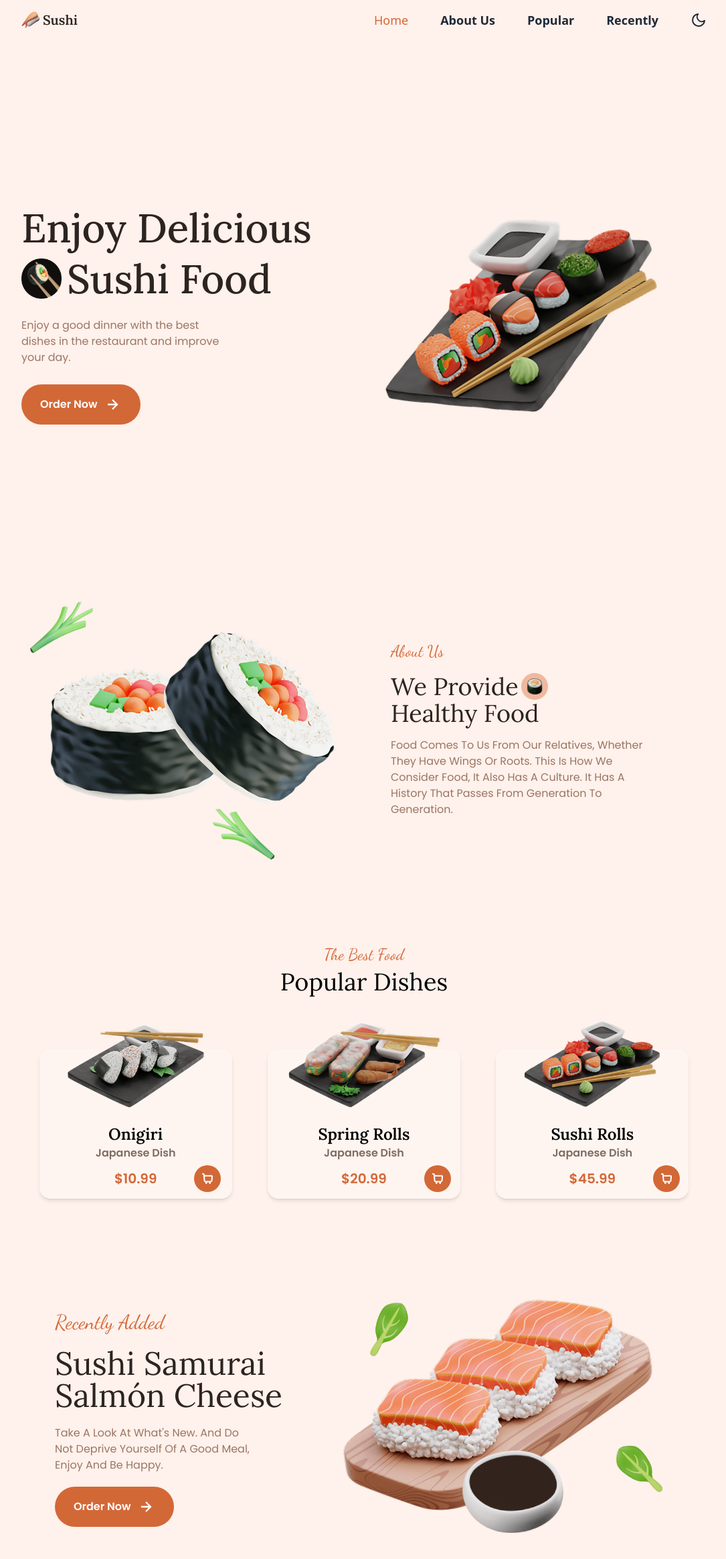
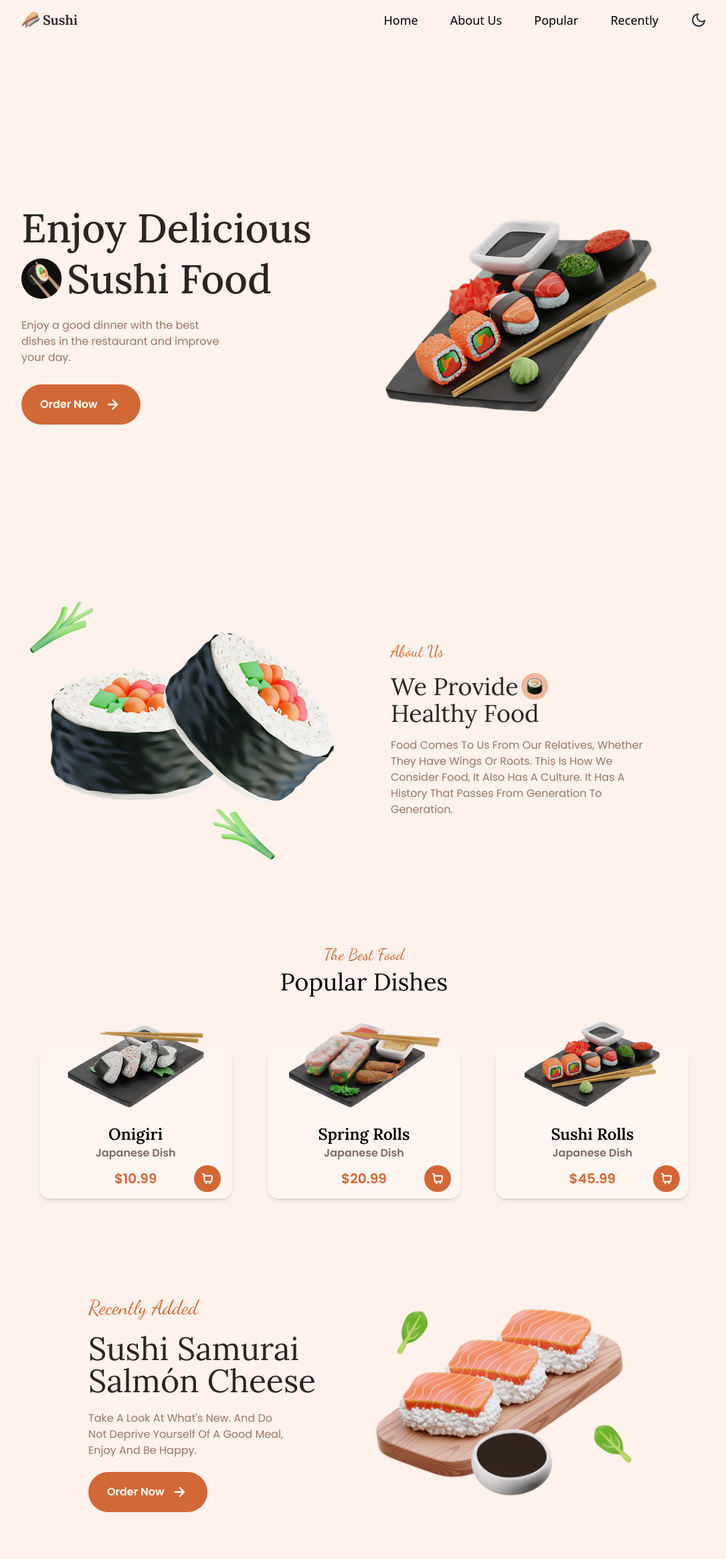
Before and after one commit to coder-kaleb/sushi, a Next.js app: page / in a window 1280 px wide. Shown: the top 2328 px of the page at 67% size, without its empty margins (96-1181 px from the left). Built offline with nearby package versions, Linux system fonts and the light colour scheme.

Commit message:
recent food section is finished

```diff
--- a/components/Nav.tsx
+++ b/components/Nav.tsx
@@ -3,30 +3,34 @@ import { HiOutlineSquares2X2 } from "react-icons/hi2";
 import { lora } from "../app/fonts";
 import Link from "next/link";
 import Image from "next/image";
+import { navLinks } from "@/constants";
+import { useRouter } from "next/navigation";
 export default function Nav() {
   return (
     <header className=" fixed inset-x-0  z-[99999] w-full items-center bg-[#FFF1EB] px-6 py-4 sm:px-10 md:px-16 xl:px-32 ">
       <nav className="flex items-center justify-between ">
         <div
-          className={`text-md flex text-xl font-semibold text-light-gray transition duration-500 hover:text-orange  ${lora.className} gap-1`}
+          className={`text-md flex cursor-pointer text-xl font-semibold text-light-gray transition duration-500 hover:text-orange  ${lora.className} gap-1`}
         >
-          <Image src="/logo.png" alt="logo" className="object-contain" width={28} height={28} />
+          <Image
+            src="/logo.png"
+            alt="logo"
+            className="object-contain"
+            width={28}
+            height={28}
+          />
           Sushi
         </div>
         <ul className="flex items-center gap-12  ">
           <div className="hidden items-center gap-12 text-lg md:flex">
-            <li className=" cursor-pointer  font-medium capitalize text-orange transition duration-500">
-              <Link href='#home'>home</Link>
-            </li>
-            <li className=" cursor-pointer  font-semibold capitalize text-gray-800 transition duration-500 hover:text-orange">
-              <Link href='#about'>about us</Link>
-            </li>
-            <li className=" cursor-pointer  font-semibold capitalize text-gray-800 transition duration-500 hover:text-orange">
-              <Link href='#popular'>popular</Link>
-            </li>
-            <li className=" cursor-pointer  font-semibold capitalize text-gray-800 transition duration-500 hover:text-orange">
-              <Link href='#recent'>recently</Link>
-            </li>
+            {navLinks.map((item) => (
+              <li
+                className=" cursor-pointer  font-medium capitalize transition duration-500 hover:text-orange"
+                key={item.name}
+              >
+                <Link href={`#${item.href}`}>{item.name}</Link>
+              </li>
+            ))}
           </div>
           <li className="flex items-center gap-3">
             <FiMoon className="h-6 w-6 cursor-pointer rounded-full text-gray-800" />
--- a/components/RecentFood.tsx
+++ b/components/RecentFood.tsx
@@ -5,20 +5,20 @@ import recentFood from "../public/recently-salmon-sushi.png";
 import Button from "./Button";
 function RecentFood() {
   return (
-    <section className="pt-28 min-h-screen" id="recent">
-      <div className="flex flex-col justify-center lg:flex-row justify-center items-center  gap-16">
+    <section className="min-h-screen pt-28" id="recent">
+      <div className="flex flex-col items-center justify-center gap-16  lg:flex-row">
         <div className=" flex flex-col gap-5 capitalize">
-          <span className={`${dancing_font.className} max-lg:text-center text-3xl text-orange`}>
+          <span
+            className={`${dancing_font.className} text-3xl text-orange max-lg:text-center`}
+          >
             recently added
           </span>
           <h2
-            className={`${lora.className} max-lg:text-center max-w-[360px] text-3xl text-light-gray lg:text-5xl`}
+            className={`${lora.className} max-w-[360px] text-3xl text-light-gray max-lg:text-center lg:text-5xl`}
           >
             Sushi Samurai Salmón Cheese
           </h2>
-          <p
-            className={`${poppins.className} para max-lg:text-left`}
-          >
+          <p className={`${poppins.className} para max-lg:text-left`}>
             Take a look at what's new. And do not deprive yourself of a good
             meal, enjoy and be happy.
           </p>
@@ -26,12 +26,13 @@ function RecentFood() {
             <Button animate={false} />
           </div>
         </div>
-        <div className="">
+        <div className="max-w-2xl">
           <Image
             src={recentFood}
             alt="recent-food"
             className=" object-contain"
-            width={500}
+            // style={{ width: "100%", height: "auto" }}
+            width={400}
             height={400}
           />
         </div>
```
